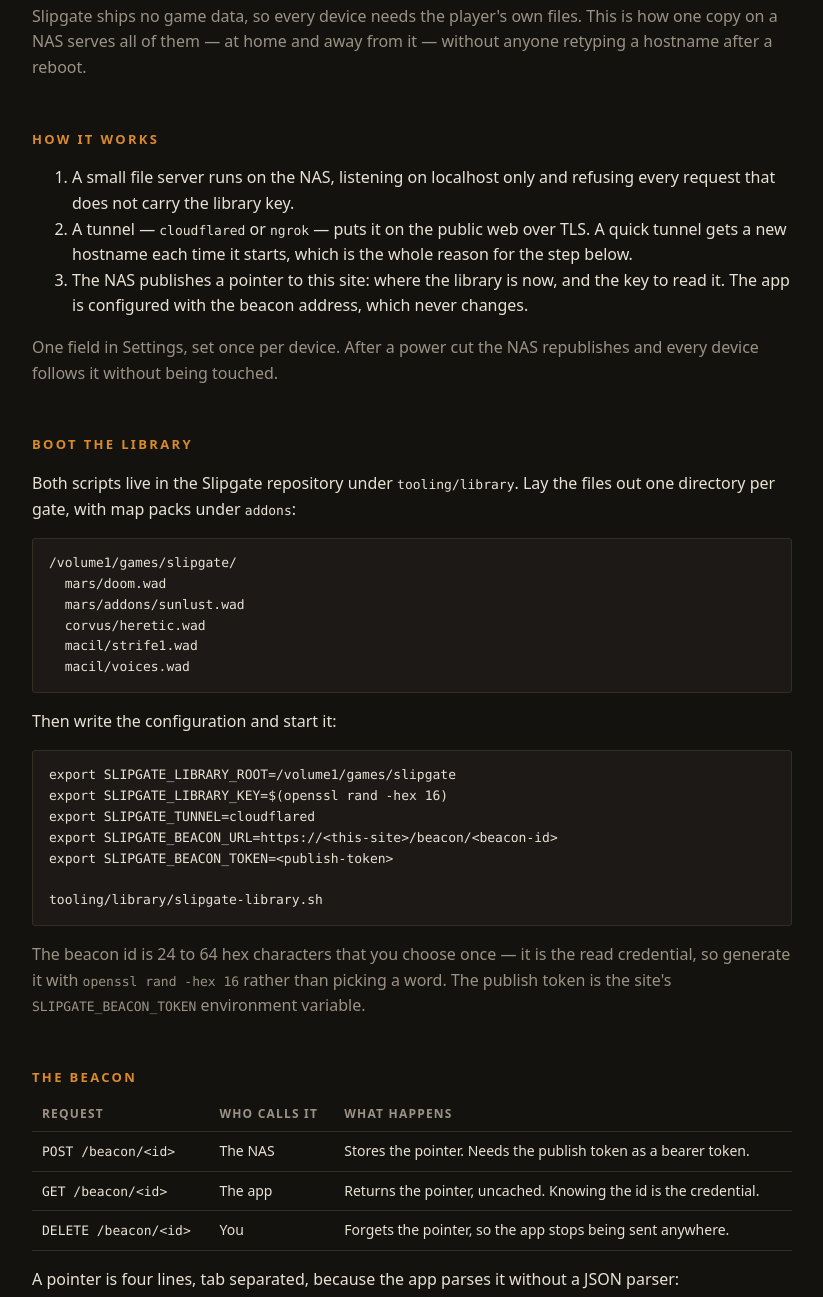
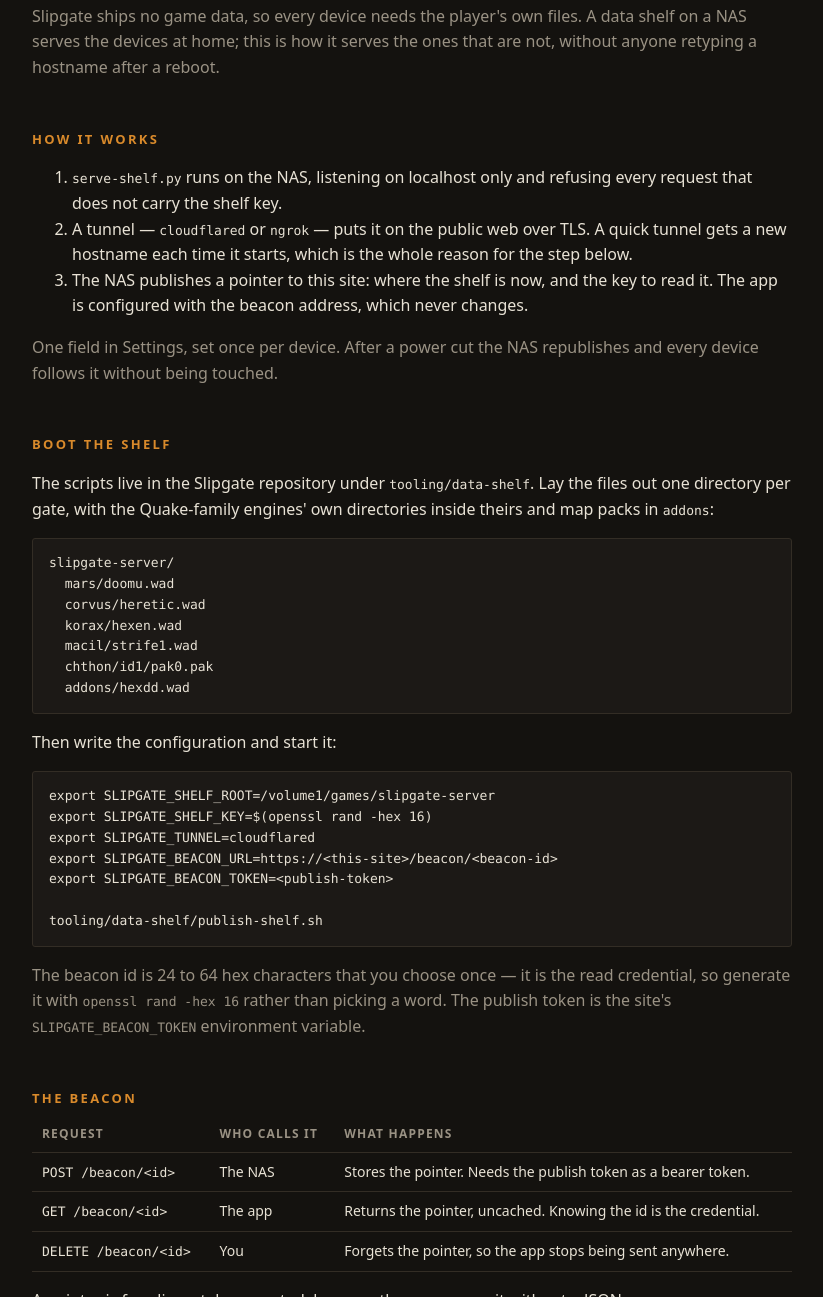
Before and after one commit to jacksonfdam/slipgate, a website: page site/index.html in a window 1280 px wide. Shown: the part 105-1402 px from the top of the page, without its empty margins (228-1051 px from the left). Drawn offline with Linux system fonts and the light colour scheme.

Commit message:
refactor(site): the beacon points at a shelf, not at a library
The repository calls this directory a data shelf, and the beacon should use the
same word. Wording, the layout example and the variable names in the setup
snippet; no behaviour changes.

```diff
--- a/site/index.html
+++ b/site/index.html
@@ -3,7 +3,7 @@
   <head>
     <meta charset="utf-8" />
     <meta name="viewport" content="width=device-width, initial-scale=1" />
-    <title>Slipgate — home library beacon</title>
+    <title>Slipgate — data shelf beacon</title>
     <meta
       name="description"
       content="How a Slipgate player serves their own game data from a NAS and lets every device find it, wherever they are."
@@ -140,18 +140,18 @@
   </head>
   <body>
     <main>
-      <h1>Home library beacon</h1>
+      <h1>Data shelf beacon</h1>
       <p class="lead">
-        Slipgate ships no game data, so every device needs the player's own files. This is how one
-        copy on a NAS serves all of them — at home and away from it — without anyone retyping a
-        hostname after a reboot.
+        Slipgate ships no game data, so every device needs the player's own files. A data shelf on a
+        NAS serves the devices at home; this is how it serves the ones that are not, without anyone
+        retyping a hostname after a reboot.
       </p>
 
       <h2>How it works</h2>
       <ol>
         <li>
-          A small file server runs on the NAS, listening on localhost only and refusing every
-          request that does not carry the library key.
+          <code>serve-shelf.py</code> runs on the NAS, listening on localhost only and refusing
+          every request that does not carry the shelf key.
         </li>
         <li>
           A tunnel — <code>cloudflared</code> or <code>ngrok</code> — puts it on the public web over
@@ -159,7 +159,7 @@
           the step below.
         </li>
         <li>
-          The NAS publishes a pointer to this site: where the library is now, and the key to read
+          The NAS publishes a pointer to this site: where the shelf is now, and the key to read
           it. The app is configured with the beacon address, which never changes.
         </li>
       </ol>
@@ -168,25 +168,27 @@
         device follows it without being touched.
       </p>
 
-      <h2>Boot the library</h2>
+      <h2>Boot the shelf</h2>
       <p>
-        Both scripts live in the Slipgate repository under <code>tooling/library</code>. Lay the
-        files out one directory per gate, with map packs under <code>addons</code>:
+        The scripts live in the Slipgate repository under <code>tooling/data-shelf</code>. Lay the
+        files out one directory per gate, with the Quake-family engines' own directories inside
+        theirs and map packs in <code>addons</code>:
       </p>
-      <pre>/volume1/games/slipgate/
-  mars/doom.wad
-  mars/addons/sunlust.wad
+      <pre>slipgate-server/
+  mars/doomu.wad
   corvus/heretic.wad
+  korax/hexen.wad
   macil/strife1.wad
-  macil/voices.wad</pre>
+  chthon/id1/pak0.pak
+  addons/hexdd.wad</pre>
       <p>Then write the configuration and start it:</p>
-      <pre>export SLIPGATE_LIBRARY_ROOT=/volume1/games/slipgate
-export SLIPGATE_LIBRARY_KEY=$(openssl rand -hex 16)
+      <pre>export SLIPGATE_SHELF_ROOT=/volume1/games/slipgate-server
+export SLIPGATE_SHELF_KEY=$(openssl rand -hex 16)
 export SLIPGATE_TUNNEL=cloudflared
 export SLIPGATE_BEACON_URL=https://&lt;this-site&gt;/beacon/&lt;beacon-id&gt;
 export SLIPGATE_BEACON_TOKEN=&lt;publish-token&gt;
 
-tooling/library/slipgate-library.sh</pre>
+tooling/data-shelf/publish-shelf.sh</pre>
       <p class="muted">
         The beacon id is 24 to 64 hex characters that you choose once — it is the read credential,
         so generate it with <code>openssl rand -hex 16</code> rather than picking a word. The publish
@@ -246,14 +248,14 @@ updated	2026-08-20T18:22:41Z</pre>
 
       <h2>What this is not</h2>
       <p class="muted">
-        Not a way to get game data you do not own, and not a public mirror: the library refuses
-        anonymous requests, and the pointer that unlocks it is only readable by whoever holds the
-        beacon id. Serving commercial IWADs to strangers is redistribution however briefly it is
+        Not a way to get game data you do not own, and not a public mirror: a tunnelled shelf
+        refuses anonymous requests, and the pointer that unlocks it is only readable by whoever holds
+        the beacon id. Serving commercial IWADs to strangers is redistribution however briefly it is
         done, which is why the key is not optional and the tunnel hostname alone opens nothing.
       </p>
       <p class="muted">
         Slipgate is on <a href="https://github.com/jacksonfdam/slipgate">GitHub</a>; the setup guide
-        is <code>docs/home-library.md</code>.
+        is <code>docs/data-shelf.md</code>.
       </p>
     </main>
 
```
Also changed, not shown: site/api/beacon/[id].js (+5 -5 lines), site/README.md.
